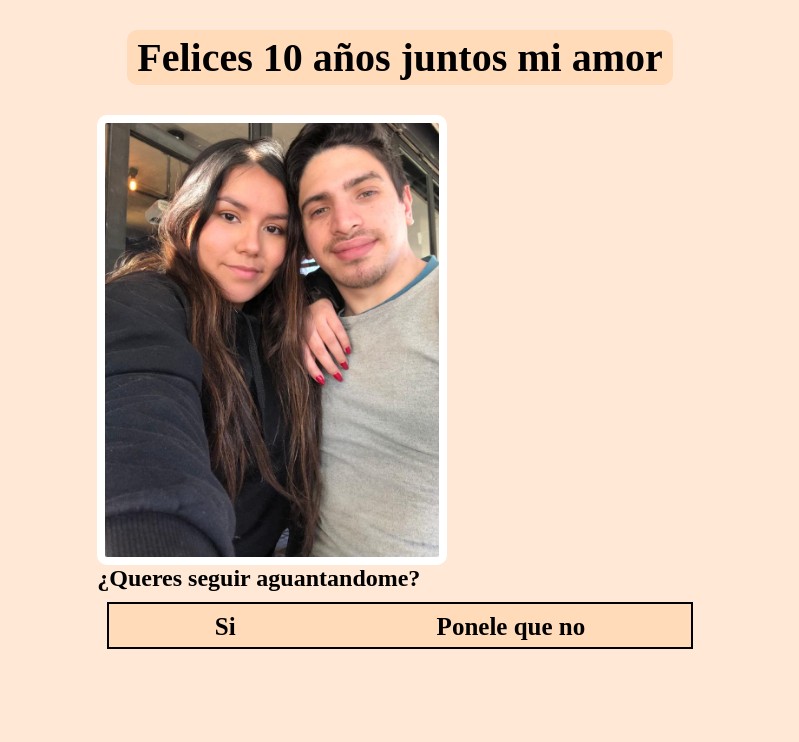
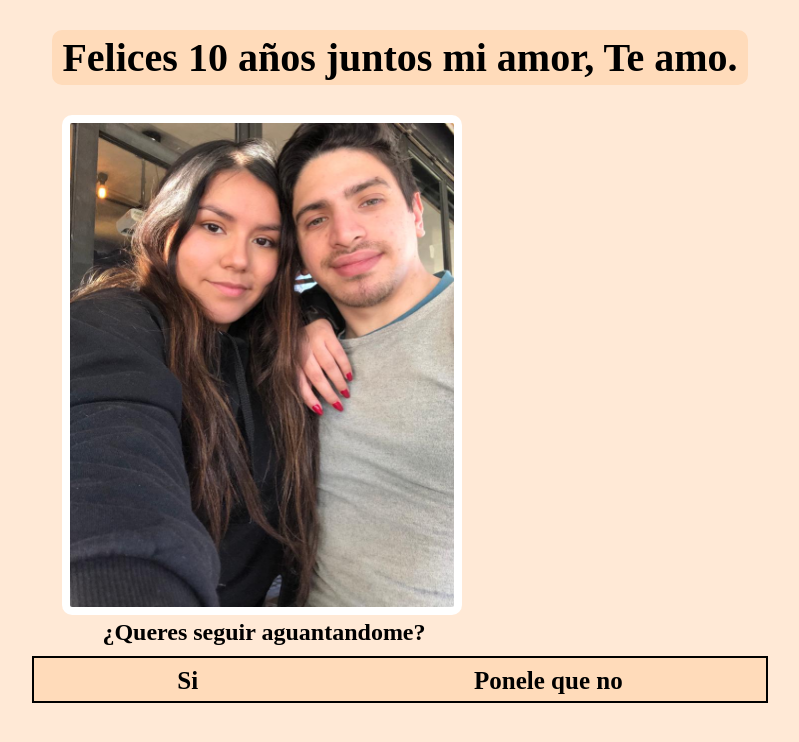
Before and after one commit to PatricioLeal22/mi-novia, a plain HTML site: page index.html in a window 1280 px wide. Shown: the whole page, without its empty margins (240-1039 px from the left). Drawn offline with Linux system fonts and the light colour scheme.

Commit message:
segundo commit

```diff
--- a/css/style.css
+++ b/css/style.css
@@ -21,11 +21,14 @@
     border-radius: 10px;
   }
 
+  h2 {
+    padding-left: 80px;
+  }
+
   #foto2 {
-    display: flex;
-    align-items: center;
-    height: 450px;
-    width: 350px;
+    margin-left: 40px;
+    height: 500px;
+    width: 400px;
     background-color: white;
     padding: 8px;
     border-radius: 10px;
--- a/index.html
+++ b/index.html
@@ -13,7 +13,7 @@
     <div class="grid-container">
         <header>
             <div class="title">
-                <h1>Felices 10 años juntos mi amor</h1>
+                <h1>Felices 10 años juntos mi amor, Te amo.</h1>
             </div>
         </header>
         <main>
@@ -25,7 +25,7 @@
             </div>
             <div class="respuestas">
                 <h3><a href="./pages/si.html">Si</a></h3>
-                <h3><a href="https://media.tenor.com/Yyxs-SbIPmYAAAAC/likeyouneverdo-crying-chiwawa.gif">Ponele que no</a></h3>
+                <h3><a href="./pages/no.html">Ponele que no</a></h3>
             </div>
         </main>
         <footer>
```
